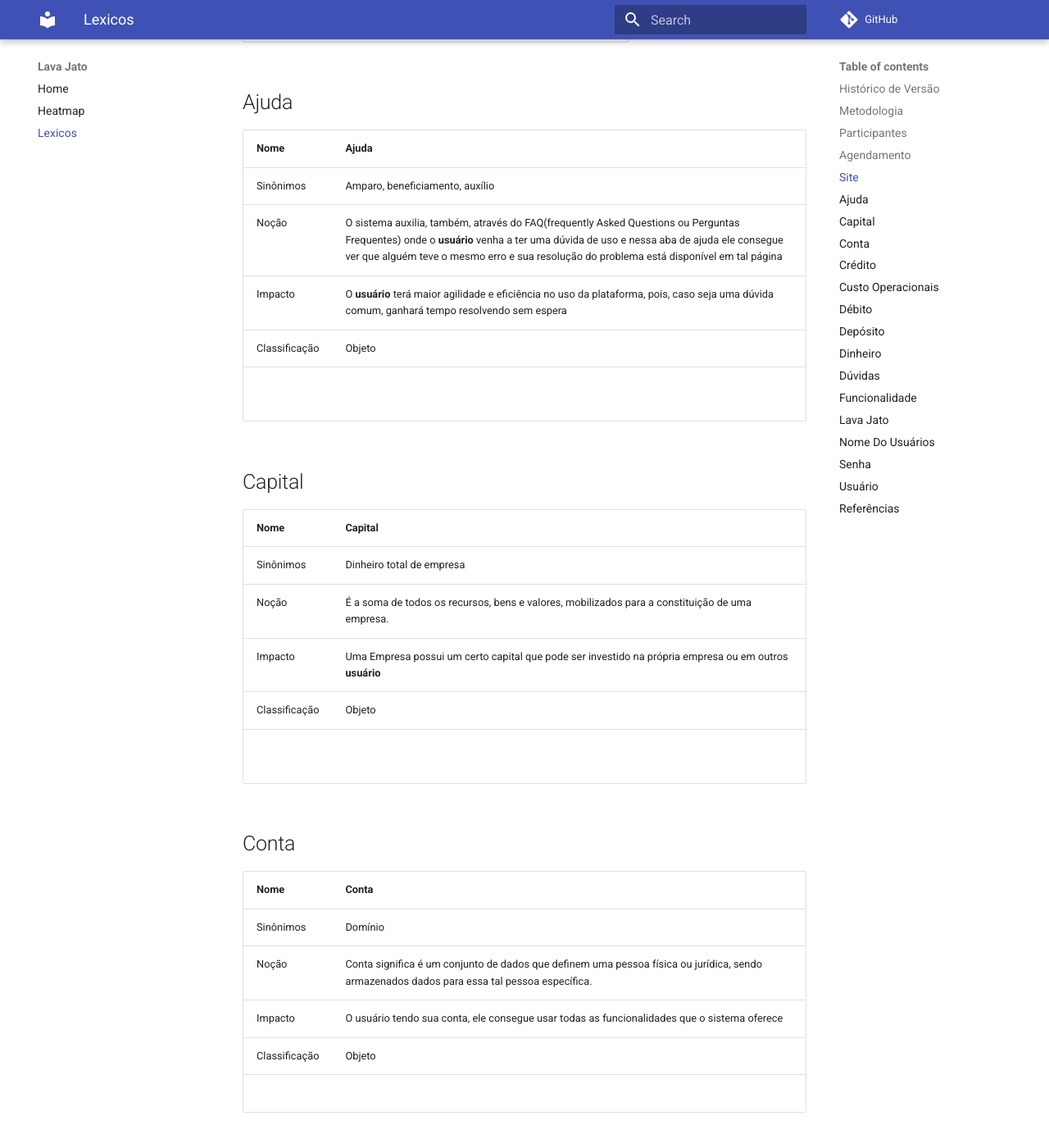
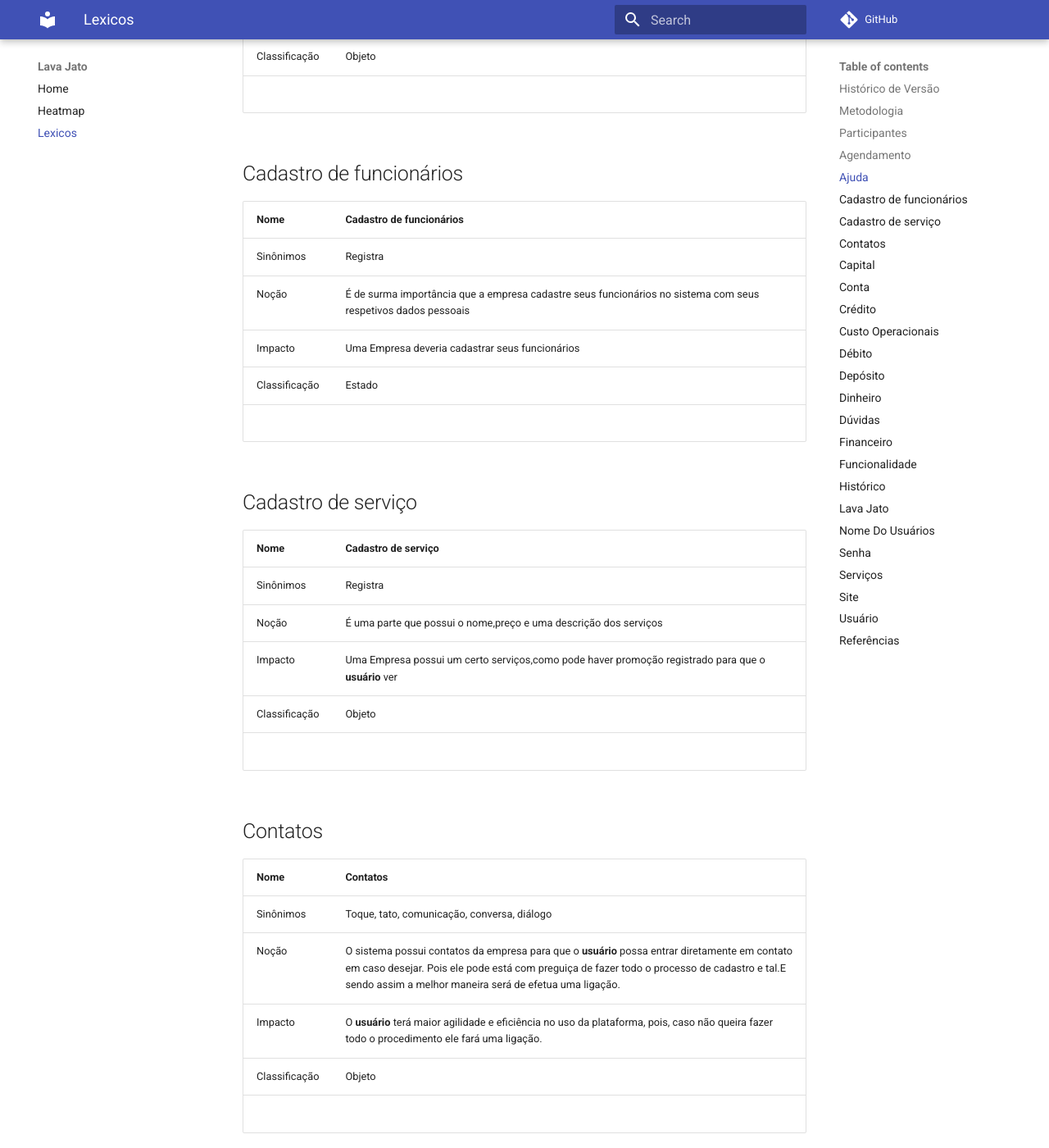
Before and after one commit to UnBArqDsw2021-2/2021.2_G2_Ki-Limpinho, an MkDocs documentation site: the page built from docs/lexicos.md, in a window 1280 px wide and 1400 px high, scrolled down 2006 px. Shown: the whole window at 82% size. Built offline with MkDocs 1.6.1 and Material for MkDocs 9.7.7, drawn with Linux system fonts in a browser that asks for light colours; comment, search, counter and statistics services are not loaded; some of the changed text lies outside the part shown.

Commit message:
#9 Léxicos arrumado

```diff
--- a/docs/lexicos.md
+++ b/docs/lexicos.md
@@ -5,7 +5,8 @@
 | Data | Versão | Descrição | Autor(es)|
 | -- | -- | -- | -- |
 | 30.01.2022 | 0.1 | Criação do documento | Peniel Zannoukou |
-| 02.01.2022 | 0.2 | Remoção de léxicos incorretos| Lucas Melo |
+| 02.02.2022 | 0.2 | Remoção de léxicos incorretos| Lucas Melo |
+| 03.02.2022 | 0.3 | Melhorias de léxicos | Peniel Zannoukou |
 
 ## Metodologia
 <div align="justify">&emsp;&emsp; As atividades associadas ao processo de desenho de software(Base), principalmente a parte de Módulo Projeto Não Orientado a Abordagens Específicas, podem envolver leitura de documentos que impactem de alguma forma o sistema em desenvolvimento. Exemplos de documentos incluem padrões da organização, legislação pertinente, atas de reuniões ou entrevistas ocorridas durante o processo de elicitação e também o próprio documento de requisitos sendo elaborado. Nesse processo, a construção do léxico da aplicação é tarefa prioritária, pois nele são registrados os símbolos próprios do domínio da aplicação. O léxico é a base para o entendimento entre clientes, usuários e profissionais de software. [Sayão, Carvalho, 2006]</div>
@@ -33,32 +34,50 @@
 | Classificação | Estado |
 <br>
 
-## Site
-| Nome | Site |
+## Ajuda
+| Nome | Ajuda |
 | -- | -- |
-| Sinônimos | Site |
-| Noção | O  **usuário**  tem accesso ao site lava jato para se cadastrar. |
-| Impacto | O **usuário** pode criar <a href="#conta">conta</a>.<br>O **usuário** pode realizar **consulta sobre as funcionalidade**. |
+| Sinônimos | Amparo, beneficiamento, auxílio, Faq |
+| Noção | O sistema auxilia, também, através do FAQ(frequently Asked Questions ou Perguntas Frequentes) onde o **usuário** venha a ter uma dúvida de uso e nessa aba de ajuda ele consegue ver que alguém teve o mesmo erro e sua resolução do problema está disponível em tal página |
+| Impacto | O **usuário** terá maior agilidade e eficiência no uso da plataforma, pois, caso seja uma dúvida comum, ganhará tempo resolvendo sem espera |
 | Classificação | Objeto |
 <br>
 
-## Ajuda
-| Nome | Ajuda |
+## Cadastro de funcionários
+| Nome | Cadastro de funcionários |
 | -- | -- |
-| Sinônimos | Amparo, beneficiamento, auxílio |
-| Noção | O sistema auxilia, também, através do FAQ(frequently Asked Questions ou Perguntas Frequentes) onde o **usuário** venha a ter uma dúvida de uso e nessa aba de ajuda ele consegue ver que alguém teve o mesmo erro e sua resolução do problema está disponível em tal página |
-| Impacto | O **usuário** terá maior agilidade e eficiência no uso da plataforma, pois, caso seja uma dúvida comum, ganhará tempo resolvendo sem espera |
+| Sinônimos |  Registra |
+| Noção |   É de surma importância que a empresa cadastre seus funcionários no sistema com seus respetivos dados pessoais |
+| Impacto |    Uma Empresa deveria cadastrar seus funcionários |
+| Classificação | Estado |
+<br>
+
+## Cadastro de serviço
+| Nome | Cadastro de serviço |
+| -- | -- |
+| Sinônimos |  Registra |
+| Noção |   É uma parte que possui o nome,preço e uma descrição dos serviços |
+| Impacto |    Uma Empresa possui um certo serviços,como pode haver promoção  registrado para que o **usuário** ver |
 | Classificação | Objeto |
-<br><br>
+<br>
+
+## Contatos
+| Nome | Contatos |
+| -- | -- |
+| Sinônimos | Toque, tato, comunicação, conversa, diálogo |
+| Noção | O sistema possui contatos da empresa para que o **usuário** possa entrar diretamente em contato em caso desejar. Pois ele pode está com preguiça de fazer todo o processo de cadastro e tal.E sendo assim a melhor maneira será de efetua uma ligação. |
+| Impacto | O **usuário** terá maior agilidade e eficiência no uso da plataforma, pois, caso não queira fazer todo o procedimento ele fará uma ligação. |
+| Classificação | Objeto |
+<br>
 
 ## Capital
 | Nome | Capital |
 | -- | -- |
 | Sinônimos |  Dinheiro total de empresa |
 | Noção |   É a soma de todos os recursos, bens e valores, mobilizados para a constituição de uma empresa. |
-| Impacto |    Uma Empresa possui um certo capital que pode ser investido na própria empresa ou em outros  **usuário** |
+| Impacto |    Uma Empresa possui um certo capital que pode ser investido na própria empresa |
 | Classificação | Objeto |
-<br><br>
+<br>
 
 ## Conta
 | Nome | Conta |
@@ -110,7 +129,7 @@
 | -- | -- |
 | Sinônimos |   Patrimônio, meio de pagamento |
 | Noção | Usado para fazer pagamento de serviços |
-| Impacto |    O  **usuário** pode utilizar seu dinheiro para pagar as empresas |
+| Impacto |    O  **usuário** pode utilizar seu dinheiro para pagar os serviços |
 | Classificação | Objeto |
 <br>
 
@@ -121,7 +140,16 @@
 | Noção | Hesitação entre opiniões diversas ou várias possibilidades dos serviços. |
 | Impacto |   O  **usuário** com dúvida em certos serviços da empresa. |
 | Classificação | Estado |
-<br><br>
+<br>
+
+## Financeiro
+| Nome | Financeiro |
+| -- | -- |
+| Sinônimos | Financial, monetário, numerário, fazendário, financista |
+| Noção | Saber como funciona o departamento financeiro é fundamental para a gestão do seu negócio. Afinal,esse é o setor responsável por administrar os recursos da empresa,controlando atividades com finanças, riscos, planejamento e resultados |
+| Impacto | Poder saber como lidar com a crise e outros fins |
+| Classificação | Estado |
+<br>
 
 ## Funcionalidade
 | Nome | Funcionalidade |
@@ -130,7 +158,16 @@
 | Noção | Hesitação entre opiniões diversas ou várias possibilidades dos serviços. |
 | Impacto |   O  **usuário**  poderá vizualizar as funcionalidades da empresa. |
 | Classificação | Estado |
-<br><br>
+<br>
+
+## Histórico
+| Nome | Histórico |
+| -- | -- |
+| Sinônimos | Consagrado, Memorável, reconhecido, Celebrado |
+| Noção | Parte onde se tem guardado todas entradas e saidas da empresa |
+| Impacto | O usuário como a empresa podem ver seus históricos |
+| Classificação | Objeto |
+<br>
 
 ## Lava Jato
 | Nome | Lava Jato |
@@ -139,7 +176,7 @@
 | Noção | <a href="#lava-jato">Lava Jato</a> é uma instalação usada para limpa o exterior e às vezes, o inteiro de um veículo motorizado. A lavagem de carros pode ser feita sozinha,totalmente automatizada ou com serviço completo com os oficias que limpam o veículo. |
 | Impacto | O lava jato encaixa-se no empreendedorismo |
 | Classificação | Objeto |
-<br><br>
+<br>
 
 ## Nome Do Usuários
 | Nome | Operações normais |
@@ -148,7 +185,7 @@
 | Noção |Nome único que o  **usuário** pode escolher para poder compartilhar a escolha do seu serviço. |
 | Impacto |   O usuário passa a poder usufruir das funcionalidades da aplicação |
 | Classificação | Objeto |
-<br><br>
+<br>
 
 ## Senha
 | Nome | Senha |
@@ -157,7 +194,25 @@
 | Noção | Marca ou indicação para dar a entender uma coisa ou se chegar ao conhecimento dela |
 | Impacto | O  **usuário** solicitou uma redefinição de senha |
 | Classificação | Objeto |
-<br><br>
+<br>
+
+## Serviços
+| Nome | Serviços |
+| -- | -- |
+| Sinônimos | Trabalho, fineza, préstimo, despacho |
+| Noção | Um serviço é o conjunto de atividades realizadas por uma empresa para responder às expectativas e necessidades do cliente. Por isso ele é definido como sendo um bem não material |
+| Impacto | O  **usuário** solicitar um serviço |
+| Classificação | Estado |
+<br>
+
+## Site
+| Nome | Site |
+| -- | -- |
+| Sinônimos | Site |
+| Noção | O  **usuário**  tem accesso ao site lava jato para se cadastrar. |
+| Impacto | O **usuário** pode criar <a href="#conta">conta</a>.<br>O **usuário** pode realizar **consulta sobre as funcionalidade**. |
+| Classificação | Objeto |
+<br>
 
 ## Usuário
 | Nome | Usuário |
@@ -166,9 +221,9 @@
 | Noção | Aquele que, por direito de uso, serve-se de algo ou desfruta de suas utilidades |
 | Impacto | O usuário possui uma conta no sistema de Lava Jato |
 | Classificação | Objeto |
-<br><br>
+<br>
 
 ## Referências
 
 >  * SERRANO, Maurício; SERRANO, Milene; Requisitos - Aula<br><br>
->  * Sayão, Miriam. ; Carvalho, Gustavo R. Construção de léxico de aplicações. Proceedings of the International Joint Conference IBERAMIA/SBIA/SBRN 2006 - 4th Workshop inInformation and Human Language Technology, Outubro de 2016.<br><br>
+>  * Sayão, Miriam. ; Carvalho, Gustavo R. Construção de léxico de aplicações. Proceedings of the International Joint Conference IBERAMIA/SBIA/SBRN 2006 - 4th Workshop inInformation and Human Language Technology, Outubro de 2016.<br>
```
